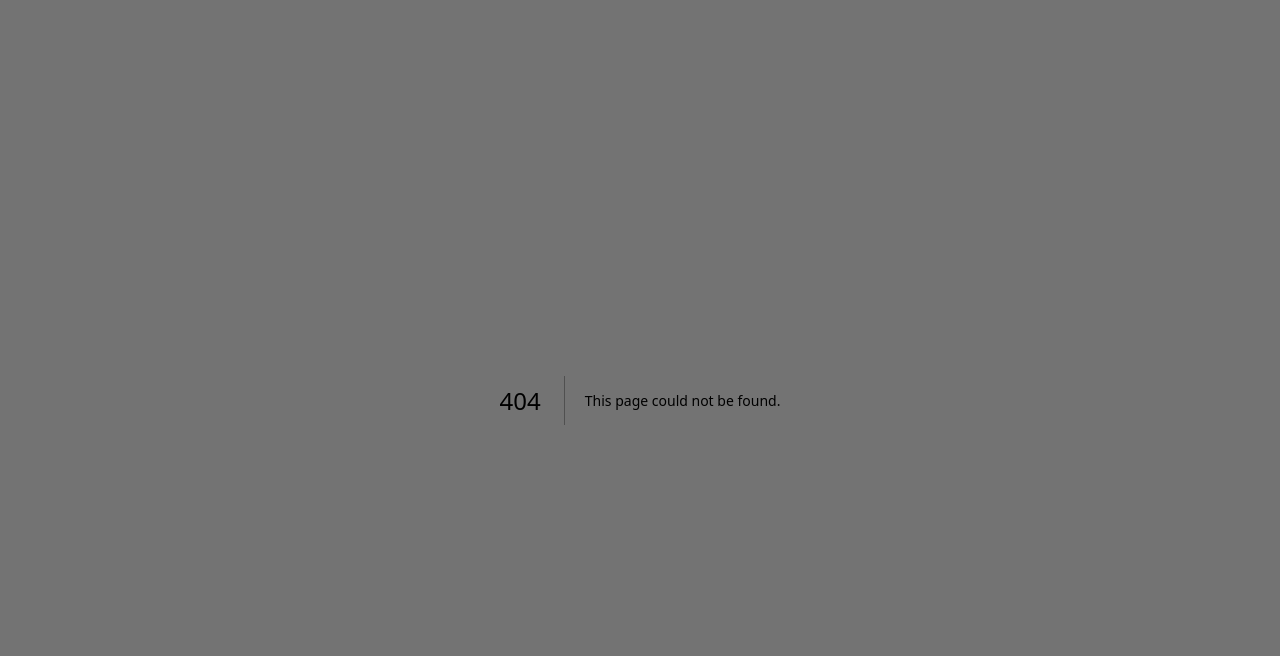
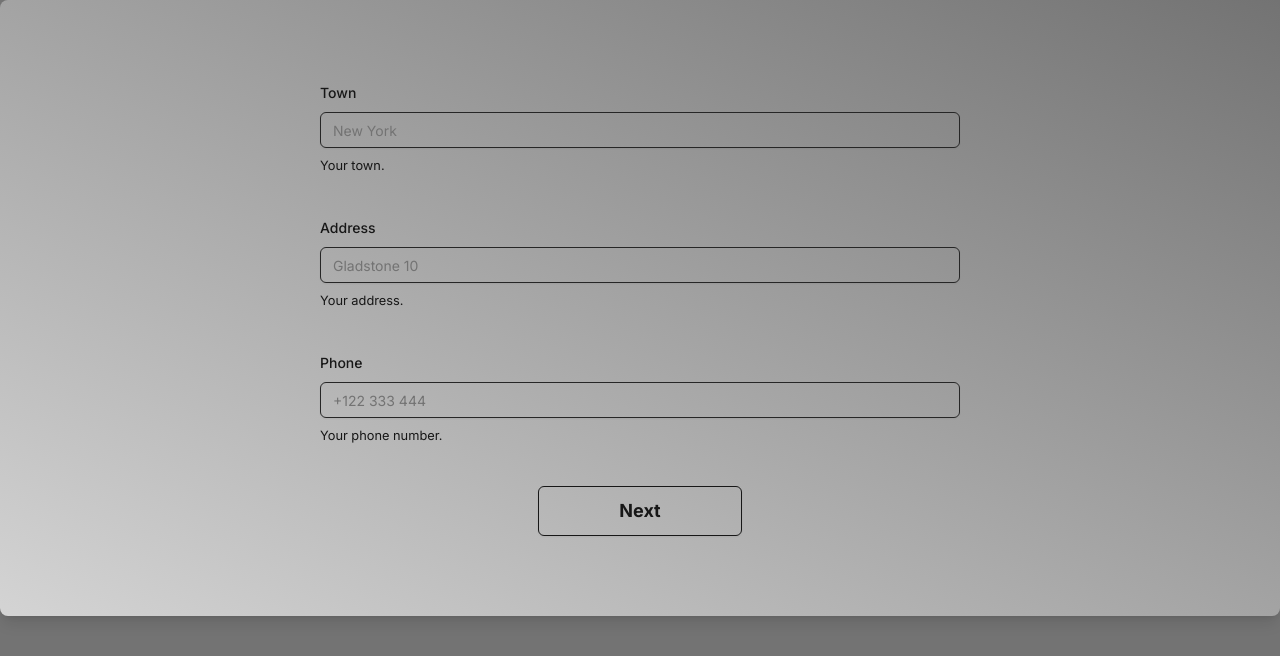
Before and after one commit to didoslavov/multistep-form, a Next.js app: page /step-2 in a window 1280 px wide. Before the commit this address had no page. Shown: the top 656 px of the page. Built offline with nearby package versions, Linux system fonts and the light colour scheme.

Commit message:
add all form steps

```diff
--- /dev/null
+++ b/src/app/complete/page.tsx
@@ -0,0 +1,18 @@
+import Link from "next/link";
+import React from "react";
+
+function page() {
+  return (
+    <section className="col-span-full mt-20  justify-self-center text-center text-5xl text-neutral-900">
+      <h1 className="mb-20">THANK YOU FOR YOUR ORDER</h1>
+      <Link
+        href="/"
+        className="rounded-lg px-3 py-1 text-2xl transition-all duration-300 hover:bg-neutral-900 hover:text-neutral-300"
+      >
+        Start over
+      </Link>
+    </section>
+  );
+}
+
+export default page;
--- /dev/null
+++ b/src/app/step-2/page.tsx
@@ -0,0 +1,92 @@
+"use client";
+
+import { Button } from "@/components/ui/button";
+import {
+  FormControl,
+  FormDescription,
+  FormField,
+  FormItem,
+  FormLabel,
+  FormMessage,
+} from "@/components/ui/form";
+import { Input } from "@/components/ui/input";
+import Link from "next/link";
+import React from "react";
+import { FormProvider, useForm } from "react-hook-form";
+
+function Step2() {
+  const form = useForm();
+
+  return (
+    <section className="col-start-3 col-end-7 rounded-lg bg-gradient-to-tr from-neutral-300 to-neutral-500 py-20 shadow-lg">
+      <FormProvider {...form}>
+        <div className="flex flex-col items-center justify-center gap-10 text-neutral-900">
+          <FormField
+            control={form.control}
+            name="town"
+            render={({ field }) => (
+              <FormItem className="w-[50%]">
+                <FormLabel>Town</FormLabel>
+                <FormControl>
+                  <Input
+                    className="border border-neutral-800 placeholder:text-neutral-500"
+                    placeholder="New York"
+                    {...field}
+                  />
+                </FormControl>
+                <FormDescription>Your town.</FormDescription>
+                <FormMessage />
+              </FormItem>
+            )}
+          />
+          <FormField
+            control={form.control}
+            name="address"
+            render={({ field }) => (
+              <FormItem className="w-[50%]">
+                <FormLabel>Address</FormLabel>
+                <FormControl>
+                  <Input
+                    className="border border-neutral-800 placeholder:text-neutral-500"
+                    placeholder="Gladstone 10"
+                    {...field}
+                  />
+                </FormControl>
+                <FormDescription>Your address.</FormDescription>
+                <FormMessage />
+              </FormItem>
+            )}
+          />
+          <FormField
+            control={form.control}
+            name="phone"
+            render={({ field }) => (
+              <FormItem className="w-[50%]">
+                <FormLabel>Phone</FormLabel>
+                <FormControl>
+                  <Input
+                    className="border border-neutral-800 placeholder:text-neutral-500"
+                    placeholder="+122 333 444"
+                    {...field}
+                  />
+                </FormControl>
+                <FormDescription>Your phone number.</FormDescription>
+                <FormMessage />
+              </FormItem>
+            )}
+          />
+          <Link href="/step-3">
+            <Button
+              variant={"outline"}
+              className="border-neutral-900 px-20 py-6 text-lg font-bold hover:bg-neutral-400"
+            >
+              Next
+            </Button>
+          </Link>
+        </div>
+      </FormProvider>
+    </section>
+  );
+}
+
+export default Step2;
--- /dev/null
+++ b/src/app/step-3/page.tsx
@@ -0,0 +1,94 @@
+"use client";
+
+import { Button } from "@/components/ui/button";
+import {
+  FormControl,
+  FormDescription,
+  FormField,
+  FormItem,
+  FormLabel,
+  FormMessage,
+} from "@/components/ui/form";
+import { Input } from "@/components/ui/input";
+import Link from "next/link";
+import React from "react";
+import { FormProvider, useForm } from "react-hook-form";
+
+function Step3() {
+  const form = useForm();
+
+  return (
+    <section className="col-start-3 col-end-7 rounded-lg bg-gradient-to-tr from-neutral-300 to-neutral-500 py-20 shadow-lg">
+      <FormProvider {...form}>
+        <div className="flex flex-col items-center justify-center gap-10 text-neutral-900">
+          <FormField
+            control={form.control}
+            name="billing"
+            render={({ field }) => (
+              <FormItem className="w-[50%]">
+                <FormLabel>Billing Address</FormLabel>
+                <FormControl>
+                  <Input
+                    className="border border-neutral-800 placeholder:text-neutral-500"
+                    placeholder="New York"
+                    {...field}
+                  />
+                </FormControl>
+                <FormDescription>Your billing address.</FormDescription>
+                <FormMessage />
+              </FormItem>
+            )}
+          />
+          <FormField
+            control={form.control}
+            name="company"
+            render={({ field }) => (
+              <FormItem className="w-[50%]">
+                <FormLabel>Company Name</FormLabel>
+                <FormControl>
+                  <Input
+                    className="border border-neutral-800 placeholder:text-neutral-500"
+                    placeholder="Gladstone 10"
+                    {...field}
+                  />
+                </FormControl>
+                <FormDescription>Your company name.</FormDescription>
+                <FormMessage />
+              </FormItem>
+            )}
+          />
+          <FormField
+            control={form.control}
+            name="crn"
+            render={({ field }) => (
+              <FormItem className="w-[50%]">
+                <FormLabel>CRN</FormLabel>
+                <FormControl>
+                  <Input
+                    className="border border-neutral-800 placeholder:text-neutral-500"
+                    placeholder="+122 333 444"
+                    {...field}
+                  />
+                </FormControl>
+                <FormDescription>
+                  Your company registration number.
+                </FormDescription>
+                <FormMessage />
+              </FormItem>
+            )}
+          />
+          <Link href="/complete">
+            <Button
+              variant={"outline"}
+              className="border-neutral-900 px-20 py-6 text-lg font-bold hover:bg-neutral-400"
+            >
+              Finish
+            </Button>
+          </Link>
+        </div>
+      </FormProvider>
+    </section>
+  );
+}
+
+export default Step3;
```
